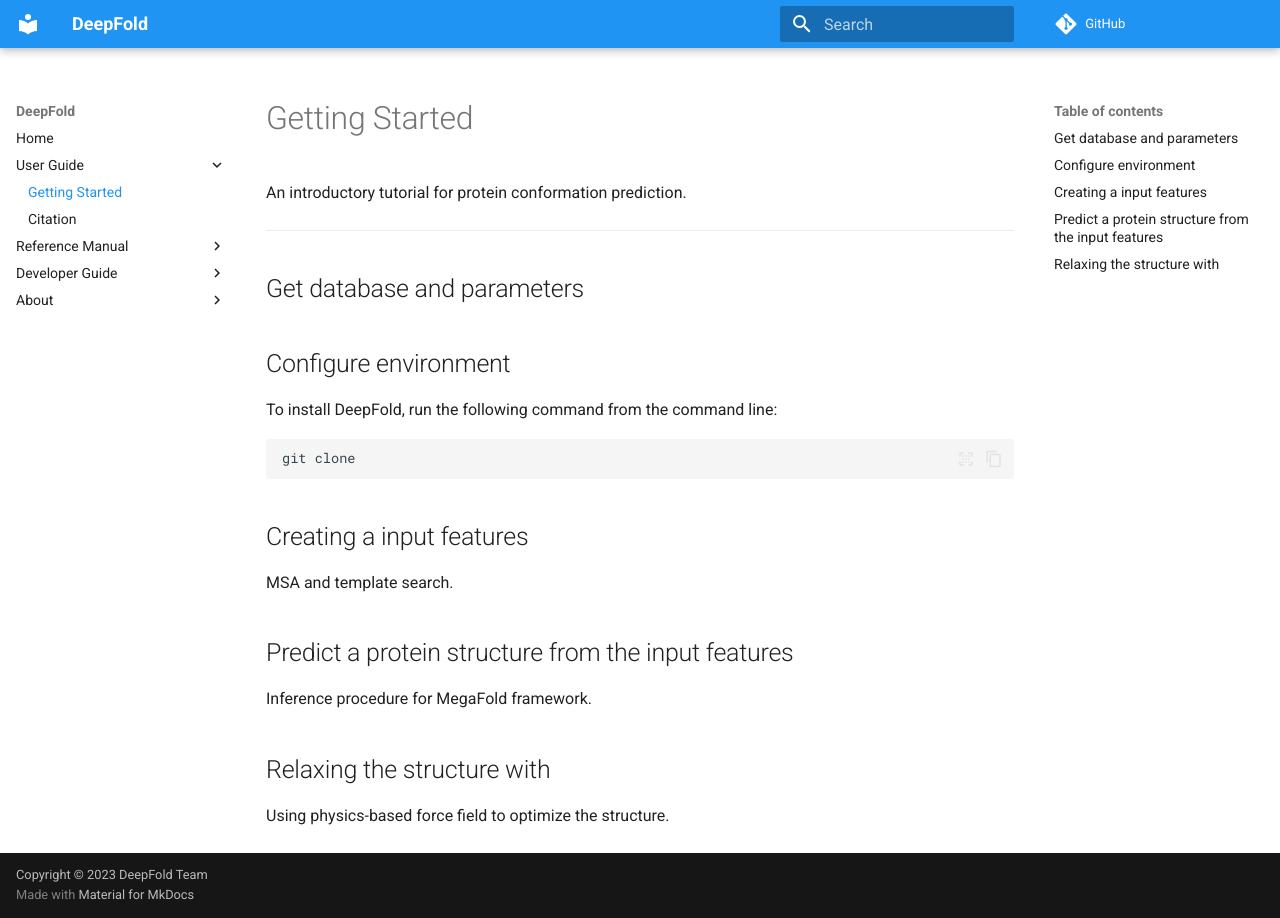
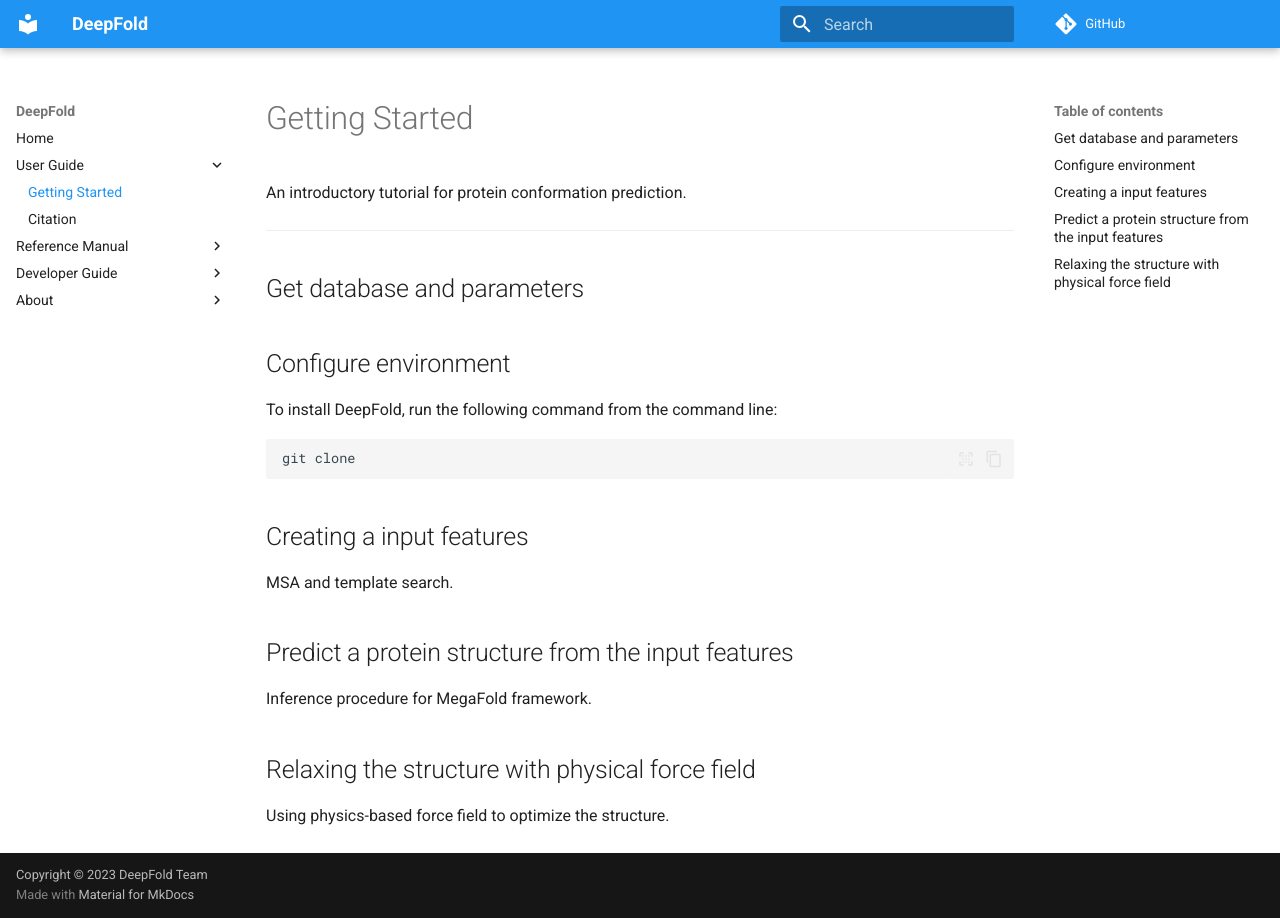
Before and after one commit to iitp-ppi/DeepFoldPublic, an MkDocs documentation site: the page built from docs/user-guide/getting-started.md, in a window 1280 px wide. Built offline with MkDocs 1.6.1 and Material for MkDocs 9.7.7, drawn with Linux system fonts in a browser that asks for light colours; comment, search, counter and statistics services are not loaded.

Commit message:
Update docs

```diff
--- a/docs/user-guide/getting-started.md
+++ b/docs/user-guide/getting-started.md
@@ -22,6 +22,6 @@
 
 Inference procedure for MegaFold framework.
 
-## Relaxing the structure with
+## Relaxing the structure with physical force field
 
 Using physics-based force field to optimize the structure.
```
